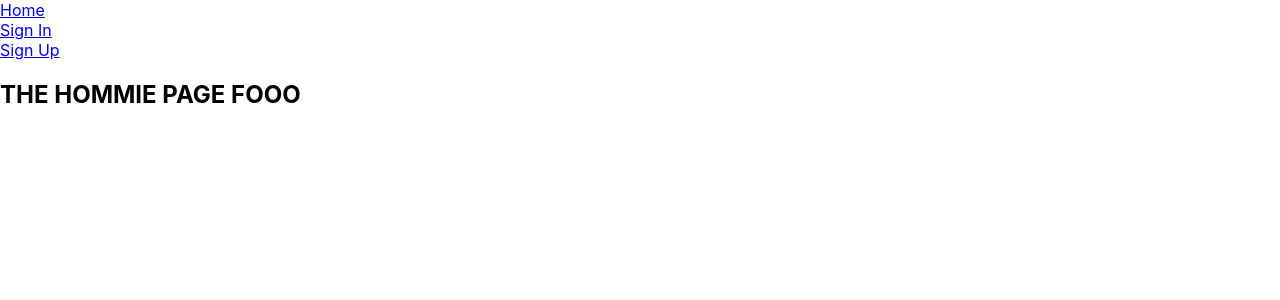
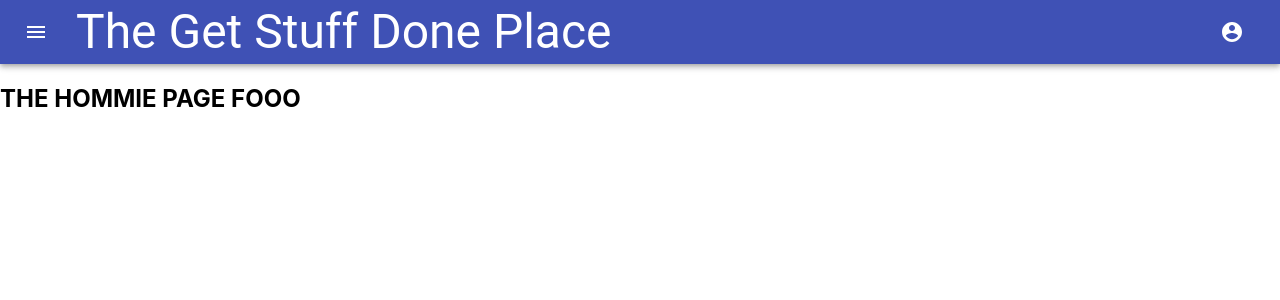
Before and after one commit to cristian-montes/auth_frontend, a React (Create React App) app: page / in a window 1280 px wide. Shown: the top 300 px of the page. Built offline with nearby package versions, Linux system fonts and the light colour scheme.

Commit message:
added header with mui

```diff
--- a/package.json
+++ b/package.json
@@ -4,6 +4,7 @@
   "private": true,
   "dependencies": {
     "@material-ui/core": "^4.12.3",
+    "@material-ui/icons": "^4.11.2",
     "@testing-library/jest-dom": "^5.14.1",
     "@testing-library/react": "^11.2.7",
     "@testing-library/user-event": "^12.8.3",
--- a/src/App.js
+++ b/src/App.js
@@ -1,6 +1,7 @@
 
 import { Component } from 'react';
 import { BrowserRouter, Switch, Route, NavLink, Redirect } from 'react-router-dom';
+import Header from './Header/Header'
 import Home from './Home/Home'
 import Auth from './Auth/Auth.js';
 import ToDos from './ToDos/ToDos.js';
@@ -19,14 +20,7 @@
   render(){
   return (
     <BrowserRouter>
-      <header>
-      <NavLink exact to="/"> Home </NavLink> <br/>
-        <NavLink to="/signin"> Sign In</NavLink><br/>
-        <NavLink to="/signup"> Sign Up</NavLink><br/>
-        <div>
-
-        </div>
-      </header>
+      <Header/>
       <section className='main'>
           <Switch>
             <Route exact path='/' component={Home}/>
--- /dev/null
+++ b/src/Header/Header.js
@@ -0,0 +1,85 @@
+import React from 'react';
+import { makeStyles } from '@material-ui/core/styles';
+import AppBar from '@material-ui/core/AppBar';
+import Toolbar from '@material-ui/core/Toolbar';
+import {Typography, IconButton} from '@material-ui/core';
+import MenuIcon from '@material-ui/icons/Menu';
+import AccountCircle from '@material-ui/icons/AccountCircle';
+import MenuItem from '@material-ui/core/MenuItem';
+import Menu from '@material-ui/core/Menu';
+import { NavLink } from 'react-router-dom';
+
+const useStyles = makeStyles((theme) => ({
+  root: {
+    flexGrow: 1,
+  },
+  menuButton: {
+    marginRight: theme.spacing(2),
+  },
+  title: {
+    flexGrow: 1,
+  },
+}));
+
+export default function MenuAppBar() {
+  const classes = useStyles();
+  const [anchorEl, setAnchorEl] = React.useState(null);
+  const open = Boolean(anchorEl);
+
+
+
+  const handleMenu = (event) => {
+    setAnchorEl(event.currentTarget);
+  };
+
+  const handleClose = () => {
+    setAnchorEl(null);
+  };
+
+  return (
+    <div className={classes.root}>
+
+      <AppBar position="static">
+        <Toolbar>
+          <IconButton edge="start" className={classes.menuButton} color="inherit" aria-label="menu">
+            <MenuIcon />
+          </IconButton>
+          <Typography variant="h3" className={classes.title}>
+           The Get Stuff Done Place
+          </Typography>
+            <div>
+              <IconButton
+                aria-label="account of current user"
+                aria-controls="menu-appbar"
+                aria-haspopup="true"
+                onClick={handleMenu}
+                color="inherit"
+              >
+                <AccountCircle/>
+              </IconButton>
+              <Menu
+                id="menu-appbar"
+                anchorEl={anchorEl}
+                anchorOrigin={{
+                  vertical: 'top',
+                  horizontal: 'right',
+                }}
+                keepMounted
+                transformOrigin={{
+                  vertical: 'top',
+                  horizontal: 'right',
+                }}
+                open={open}
+                onClose={handleClose}
+              >
+                <MenuItem onClick={handleClose}><NavLink exact to="/" style={{textDecoration: 'none'}}> Home </NavLink> </MenuItem>
+                <MenuItem onClick={handleClose}><NavLink to="/signin" style={{textDecoration: 'none'}}> Sign In</NavLink></MenuItem>
+                <MenuItem onClick={handleClose}><NavLink to="/signup" style={{textDecoration: 'none'}}> Sign Up</NavLink><br/></MenuItem>
+              </Menu>
+            </div>
+
+        </Toolbar>
+      </AppBar>
+    </div>
+  );
+}
```
Also changed, not shown: 1 other file (tests, documents, lock files or other folders).
